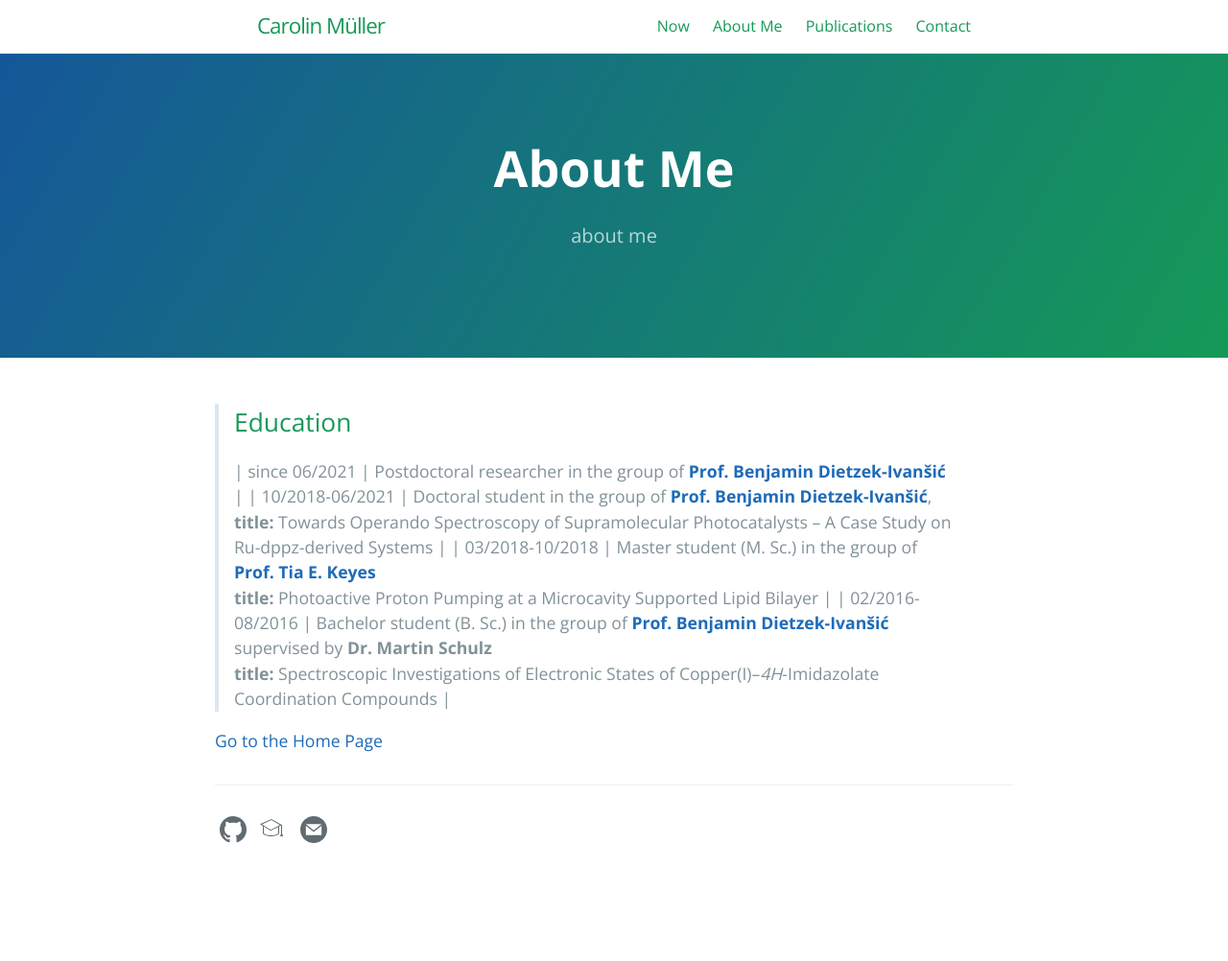
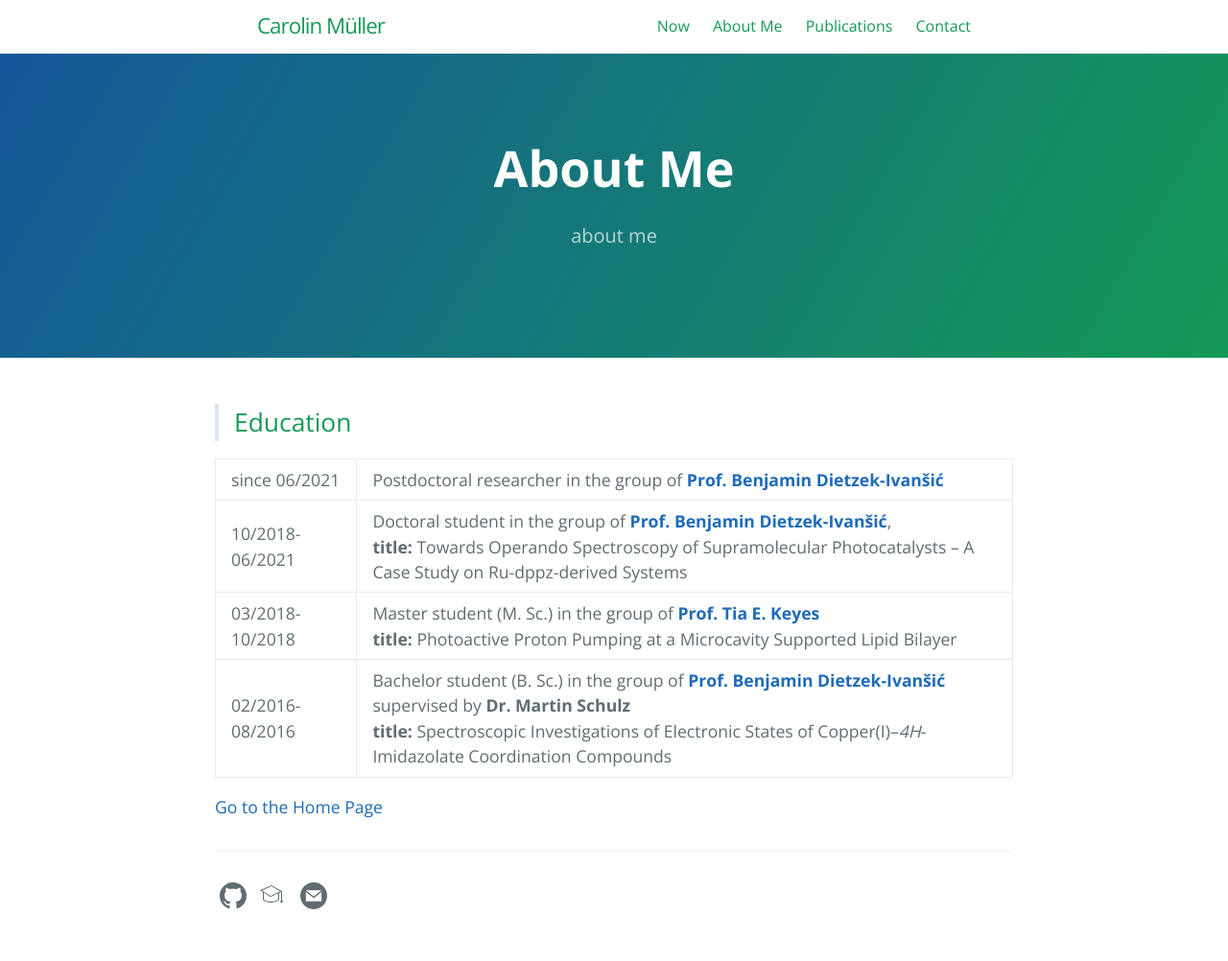
Before and after one commit to carolin-m/carolin-m.github.io, a Jekyll site: the page built from about.md, in a window 1280 px wide. Shown: the whole page at 96% size. Built offline with Jekyll 4.4.1, drawn with Linux system fonts in a browser that asks for light colours; before the commit the page ends 933 px from its top, so only the background shows below that.

```diff
--- a/about.md
+++ b/about.md
@@ -8,7 +8,8 @@ order: 0
 ---
 
 > ## Education <br>
-> | since 06/2021 | Postdoctoral researcher in the group of [**Prof. Benjamin Dietzek-Ivanšić**](https://www.ipc.uni-jena.de/en/AGDietzek) |
+
+| since 06/2021 | Postdoctoral researcher in the group of [**Prof. Benjamin Dietzek-Ivanšić**](https://www.ipc.uni-jena.de/en/AGDietzek) |
 | 10/2018-06/2021  | Doctoral student in the group of [**Prof. Benjamin Dietzek-Ivanšić**](https://www.ipc.uni-jena.de/en/AGDietzek), <br />  **title:** Towards Operando Spectroscopy of Supramolecular Photocatalysts – A Case Study on Ru-dppz-derived Systems |
 | 03/2018-10/2018 | Master student (M. Sc.) in the group of [**Prof. Tia E. Keyes**](https://sites.google.com/dcu.ie/keyes-research-group/home) <br /> **title:** Photoactive Proton Pumping at a Microcavity Supported Lipid Bilayer |
 | 02/2016-08/2016 | Bachelor student (B. Sc.) in the group of [**Prof. Benjamin Dietzek-Ivanšić**](https://www.ipc.uni-jena.de/en/AGDietzek) supervised by **Dr. Martin Schulz** <br /> **title:** Spectroscopic Investigations of Electronic States of Copper(I)–*4H*-Imidazolate Coordination Compounds |
```
